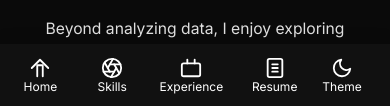
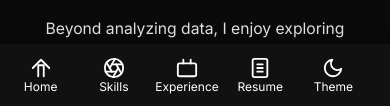
Before and after one commit to jurgenzenuni/new-portf, a plain HTML site: page index.html in a window 390 px wide. Shown: the part 736-842 px from the top of the page. Drawn offline with Linux system fonts and the light colour scheme; a web font is replaced by a local one.

Commit message:
fixing safari

```diff
--- a/index.html
+++ b/index.html
@@ -3,7 +3,7 @@
 
 <head>
     <meta charset="UTF-8">
-    <meta name="viewport" content="width=device-width, initial-scale=1.0">
+    <meta name="viewport" content="width=device-width, initial-scale=1.0, viewport-fit=cover">
     <title>Jurgen Zenuni | Data Sorcerer Portfolio</title>
     <link rel="stylesheet" href="styles.css">
     <link
@@ -293,7 +293,8 @@
                     <img src="images/wallifyai.png" alt="Project 1" />
                     <b>Wallify</b>
                     <p>Wallify is a full-stack Django application that allows users to share and discover wallpapers.
-                        With features like uploading images, following other users, and generating AI images using Seedream3.
+                        With features like uploading images, following other users, and generating AI images using
+                        Seedream3.
                     </p>
                     <div class="project-skills">
                         <span class="project-skill-pill">Python</span>
@@ -315,8 +316,8 @@
                             </span>
                             View
                         </a>
-                        <a class="hero-link-btn" href="https://github.com/jurgenzenuni/wall-application-OS" target="_blank"
-                            title="GitHub">
+                        <a class="hero-link-btn" href="https://github.com/jurgenzenuni/wall-application-OS"
+                            target="_blank" title="GitHub">
                             <span class="hero-link-icon rotate">
                                 <svg width="20" height="20" viewBox="0 0 24 24" fill="none" stroke="currentColor"
                                     stroke-width="2" stroke-linecap="round" stroke-linejoin="round">
@@ -627,11 +628,12 @@
                 if (header) header.style.display = 'none';
                 if (mobileNav) {
                     mobileNav.style.display = 'flex';
-                    mobileNav.style.position = 'fixed';
-                    mobileNav.style.bottom = '0';
-                    mobileNav.style.left = '0';
-                    mobileNav.style.right = '0';
-                    mobileNav.style.zIndex = '9999';
+                    // Remove inline positioning to let CSS handle it
+                    // mobileNav.style.position = 'fixed';
+                    // mobileNav.style.bottom = '0';
+                    // mobileNav.style.left = '0';
+                    // mobileNav.style.right = '0';
+                    // mobileNav.style.zIndex = '9999';
                 }
                 document.body.style.overflowX = 'hidden';
                 document.body.style.paddingBottom = '80px';
--- a/styles.css
+++ b/styles.css
@@ -1160,17 +1160,24 @@ section#experience {
   left: 0;
   right: 0;
   bottom: 0;
-  z-index: 9999;
+  z-index: 10000; /* Increased from 9999 */
   display: none;
   background: var(--card);
   box-shadow: 0 -2px 16px 0 rgba(0, 0, 0, 0.1);
   border-radius: 0;
-  padding: 0.2rem 1rem 0.3rem 1.5rem; /* Increased left padding to shift icons right */
+  padding: 0.2rem 1rem 0.3rem 1.5rem;
   justify-content: space-around;
   align-items: center;
   height: 64px;
   width: 100%;
   box-sizing: border-box;
+  /* Safari-specific fixes */
+  -webkit-transform: translateZ(0);
+  transform: translateZ(0);
+  -webkit-backface-visibility: hidden;
+  backface-visibility: hidden;
+  /* Ensure it stays above content */
+  will-change: transform;
 }
 .mobile-nav-btn {
   background: none;
@@ -1186,6 +1193,11 @@ section#experience {
   border-radius: 0;
   transition: background 0.18s;
   min-width: 0;
+  /* Safari touch target fix */
+  -webkit-tap-highlight-color: transparent;
+  /* Ensure proper sizing */
+  flex: 1;
+  max-width: 80px;
 }
 .mobile-nav-btn:active,
 .mobile-nav-btn:focus {
@@ -1213,6 +1225,9 @@ section#experience {
 
   body {
     padding-bottom: 80px; /* Add space for mobile nav */
+    /* Safari viewport fix */
+    min-height: -webkit-fill-available;
+    min-height: 100vh;
   }
 
   header {
@@ -1226,7 +1241,12 @@ section#experience {
     left: 0 !important;
     right: 0 !important;
     width: 100% !important;
-    z-index: 9999 !important;
+    z-index: 10000 !important;
+    /* Additional Safari fixes */
+    -webkit-transform: translateZ(0) !important;
+    transform: translateZ(0) !important;
+    -webkit-backface-visibility: hidden !important;
+    backface-visibility: hidden !important;
   }
 
   .section-divider {
@@ -1362,7 +1382,21 @@ section#experience {
   }
 }
 
-/* Navbar resume link spacing fix */
+/* Safari-specific fixes for mobile navbar */
+@supports (-webkit-touch-callout: none) {
+  .mobile-bottom-nav {
+    /* iOS Safari specific */
+    bottom: env(safe-area-inset-bottom);
+    padding-bottom: calc(0.3rem + env(safe-area-inset-bottom));
+  }
+
+  @media (max-width: 430px) {
+    .mobile-bottom-nav {
+      bottom: env(safe-area-inset-bottom) !important;
+      padding-bottom: calc(0.3rem + env(safe-area-inset-bottom)) !important;
+    }
+  }
+}
 nav .resume-link {
   margin-left: 0.5rem !important;
   margin-right: 0 !important;
```
